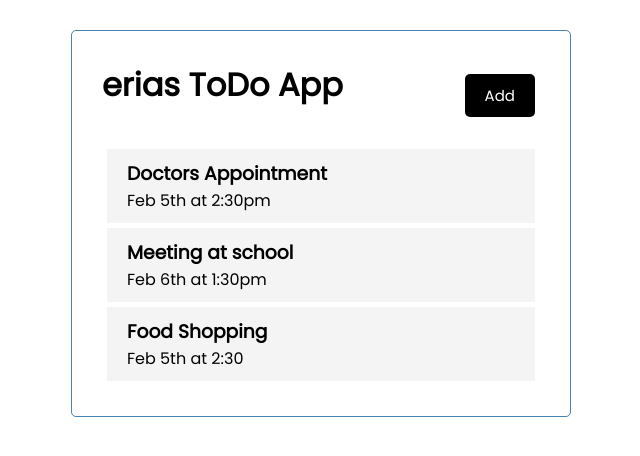
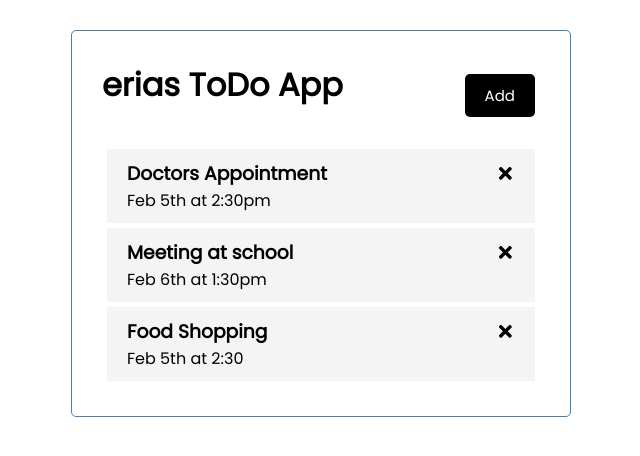
Before and after one commit to erias04/react-todo-app, a React (Create React App) app: page / in a window 1280 px wide. Shown: the top 456 px of the page, without its empty margins (319-959 px from the left). Built offline with nearby package versions, Linux system fonts and the light colour scheme.

Commit message:
style Task.js times button

```diff
--- a/src/components/Task.js
+++ b/src/components/Task.js
@@ -3,7 +3,7 @@ import { FaTimes } from 'react-icons/fa'
 const Task = ({ task }) => {
     return (
         <div className='task'>
-            <h3>{task.text}</h3>
+            <h3>{task.text} <FaTimes style={{ color: 'black'}} /></h3>
             <p>{task.day}</p>
         </div>
     )
```
